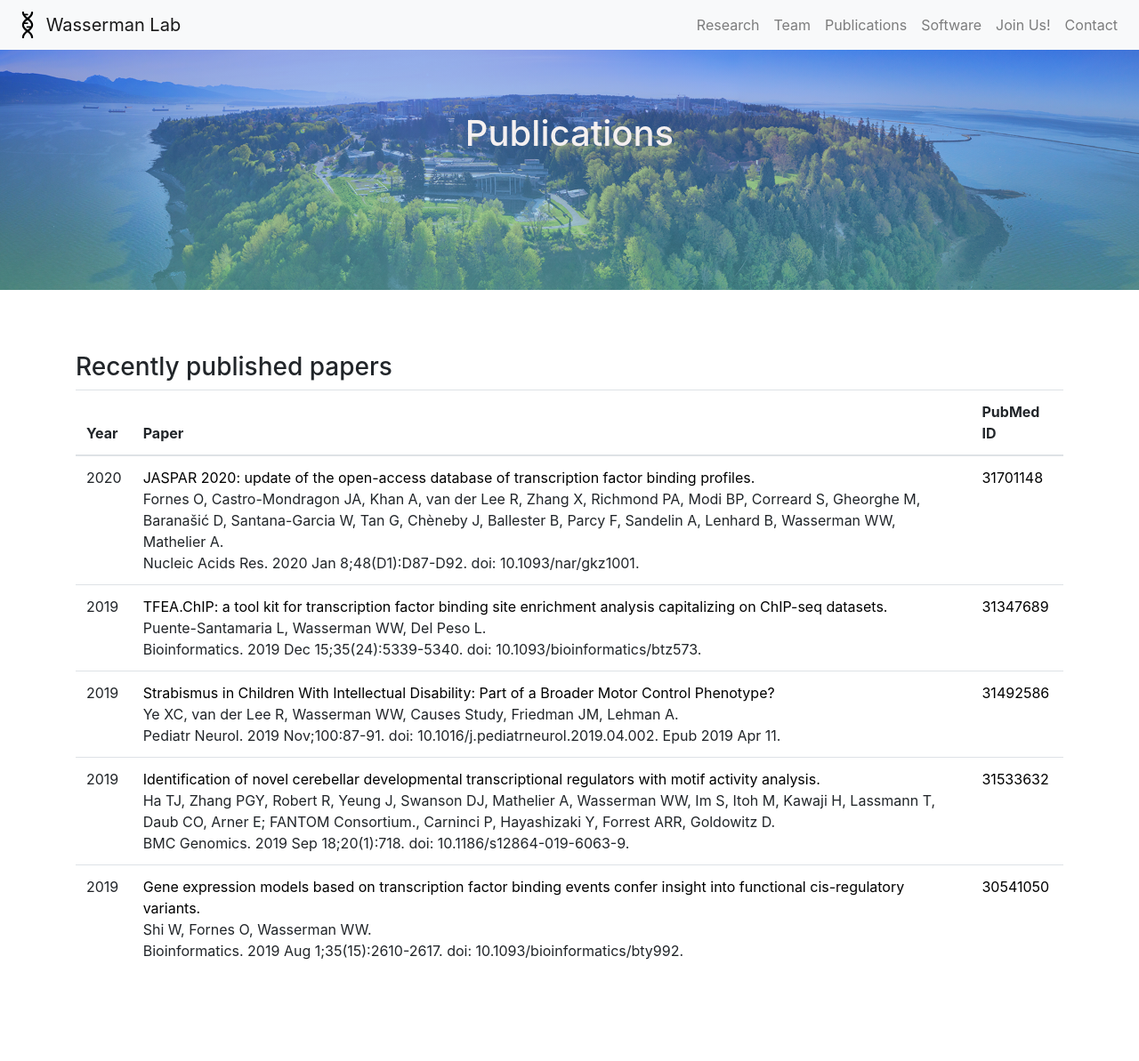
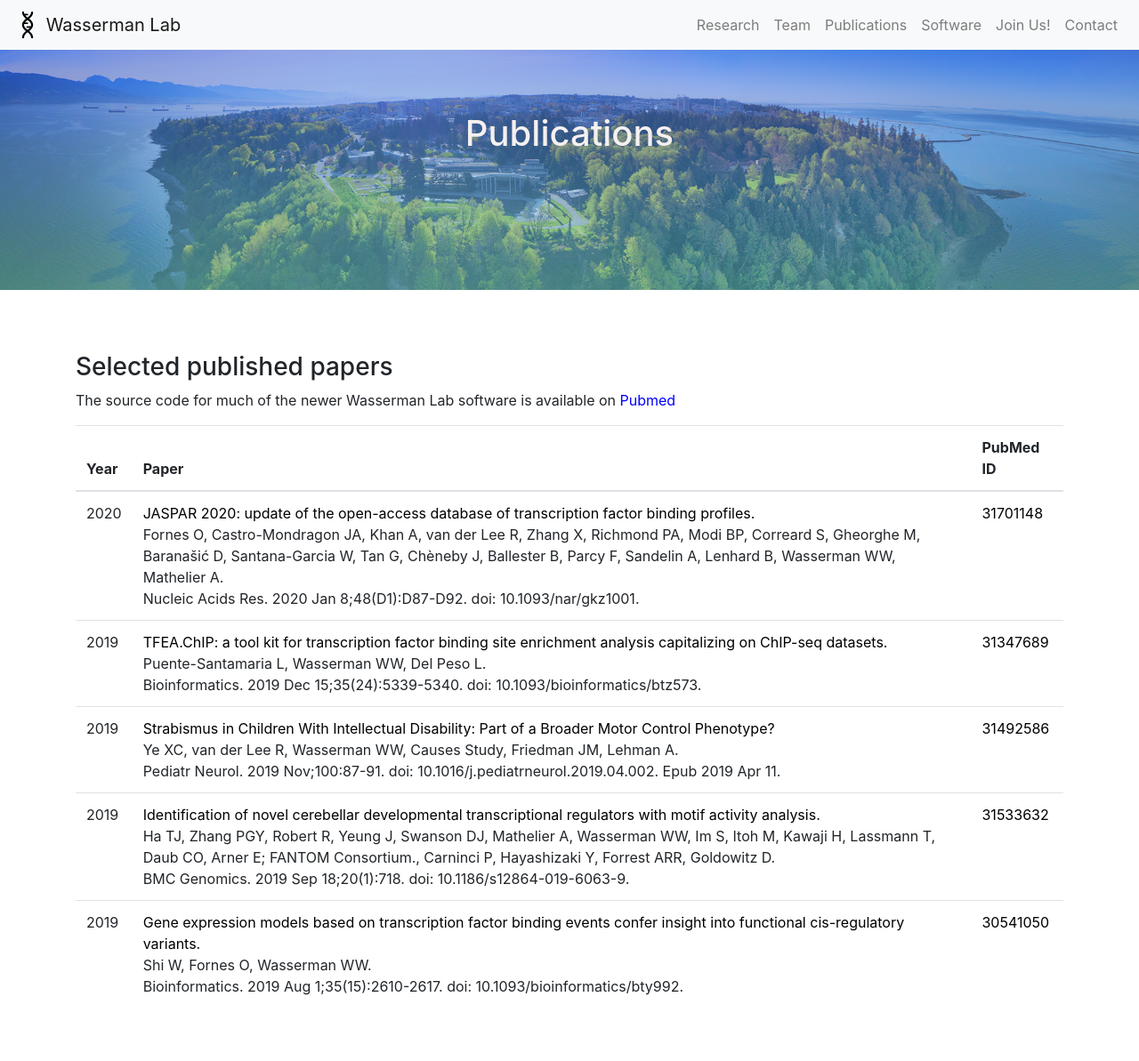
Before and after one commit to wassermanlab/wassermanlab.github.io, a Jekyll site: the page built from publications.md, in a window 1280 px wide. Shown: the whole page at 89% size. Built offline with Jekyll 4.4.1, drawn with Linux system fonts in a browser that asks for light colours; nearby versions of some CDN libraries; before the commit the page ends 1153 px from its top, so only the background shows below that.

Commit message:
added link to publications

```diff
--- a/_layouts/publications.html
+++ b/_layouts/publications.html
@@ -12,21 +12,11 @@ layout: default
 </header>
 
 <div class="padding-fix">
-  <!--
-  <div class="container">
-    <h1>Papers</h1>
-    <p>
-    </p>
-    {% for pub in site.data.papers %}
-      {{forloop.rindex}}.<a href="https://www.ncbi.nlm.nih.gov{{pub.URL}}"> <b>{{pub.Description}}</b>
-      {{pub.Title}} {{pub.Details}} </a>
-      <br><br>
-    {% endfor %}
-  </div>
--->
-
 <div class="container">
-  <h3>Recently published papers</h3>
+  <h3>Selected published papers</h3>
+  <p>The source code for much of the newer Wasserman Lab software is available on
+    <a style= "color: blue;" href="https://pubmed.ncbi.nlm.nih.gov/?term=Wasserman+WW">Pubmed</a>
+  </p>
   <table class="table">
     <thead>
       <tr>
```
